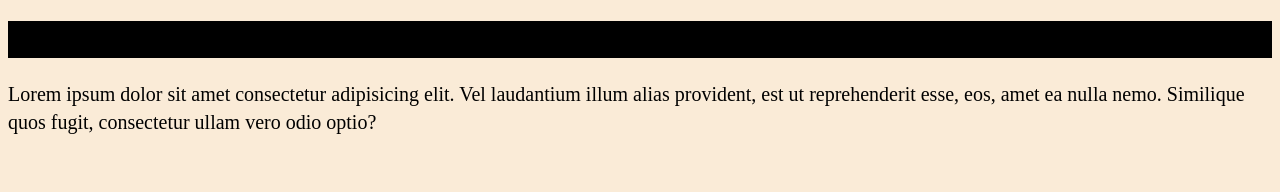
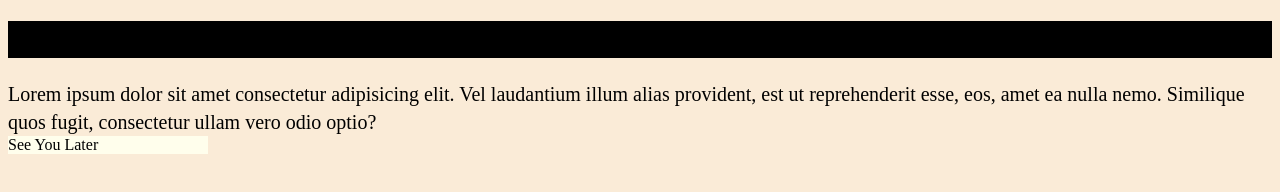
Before and after one commit to soepk/testing, a plain HTML site: page index.html in a window 1280 px wide. Drawn offline with Linux system fonts and the light colour scheme.

Commit message:
add-footer

```diff
--- a/index.html
+++ b/index.html
@@ -9,5 +9,6 @@
 <body>
     <h1>HI</h1>
     <section>Lorem ipsum dolor sit amet consectetur adipisicing elit. Vel laudantium illum alias provident, est ut reprehenderit esse, eos, amet ea nulla nemo. Similique quos fugit, consectetur ullam vero odio optio?</section>
+    <footer><span>See You Later</span></footer>
 </body>
 </html>
--- a/style.css
+++ b/style.css
@@ -8,3 +8,7 @@
   font-size: 20px;
   line-height: 1.4;
 }
+footer{
+  width: 200px;
+  background-color: #FFEE;
+}
```
